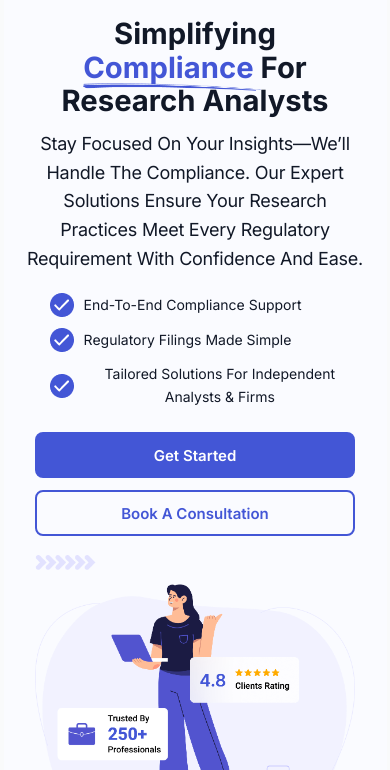
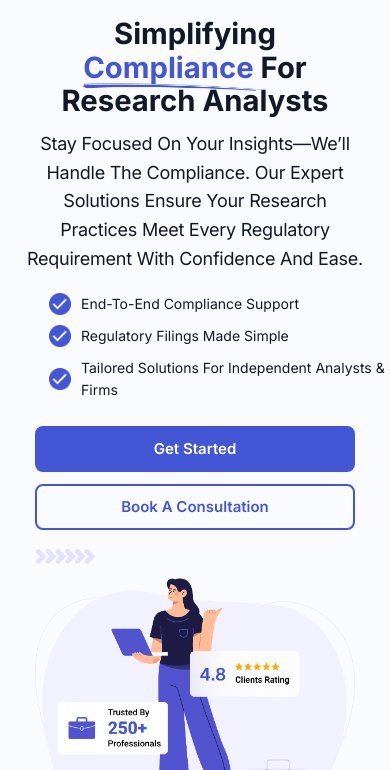
Before and after one commit to MayanKumar867/Assignment, a plain HTML site: page index.html in a window 390 px wide. Shown: the part 74-844 px from the top of the page. Drawn offline with Linux system fonts and the light colour scheme.

Commit message:
Refactor hero points styling for improved layout and alignment

```diff
--- a/style.css
+++ b/style.css
@@ -509,13 +509,24 @@ box-sizing:border-box;
   }
 
   .hero-points {
-    text-align: left;
-    padding-left: 1rem;
+    width: 100%;
+    padding-left: 0;
+    margin-left: 0;
   }
 
   .hero-points li {
-    font-size: 18px;
-    margin-bottom: 0.7rem;
+    display: flex;
+    align-items: center;
+    gap: 10px;
+    justify-content: flex-start;
+    text-align: left;
+    width: 100%;
+    padding-left: 1.5rem; /* Ensures consistent left alignment */
+  }
+
+  .hero-points li img {
+    width: 22px;
+    flex-shrink: 0; /* Stops icon from shrinking */
   }
 
   .hero-buttons {
```
